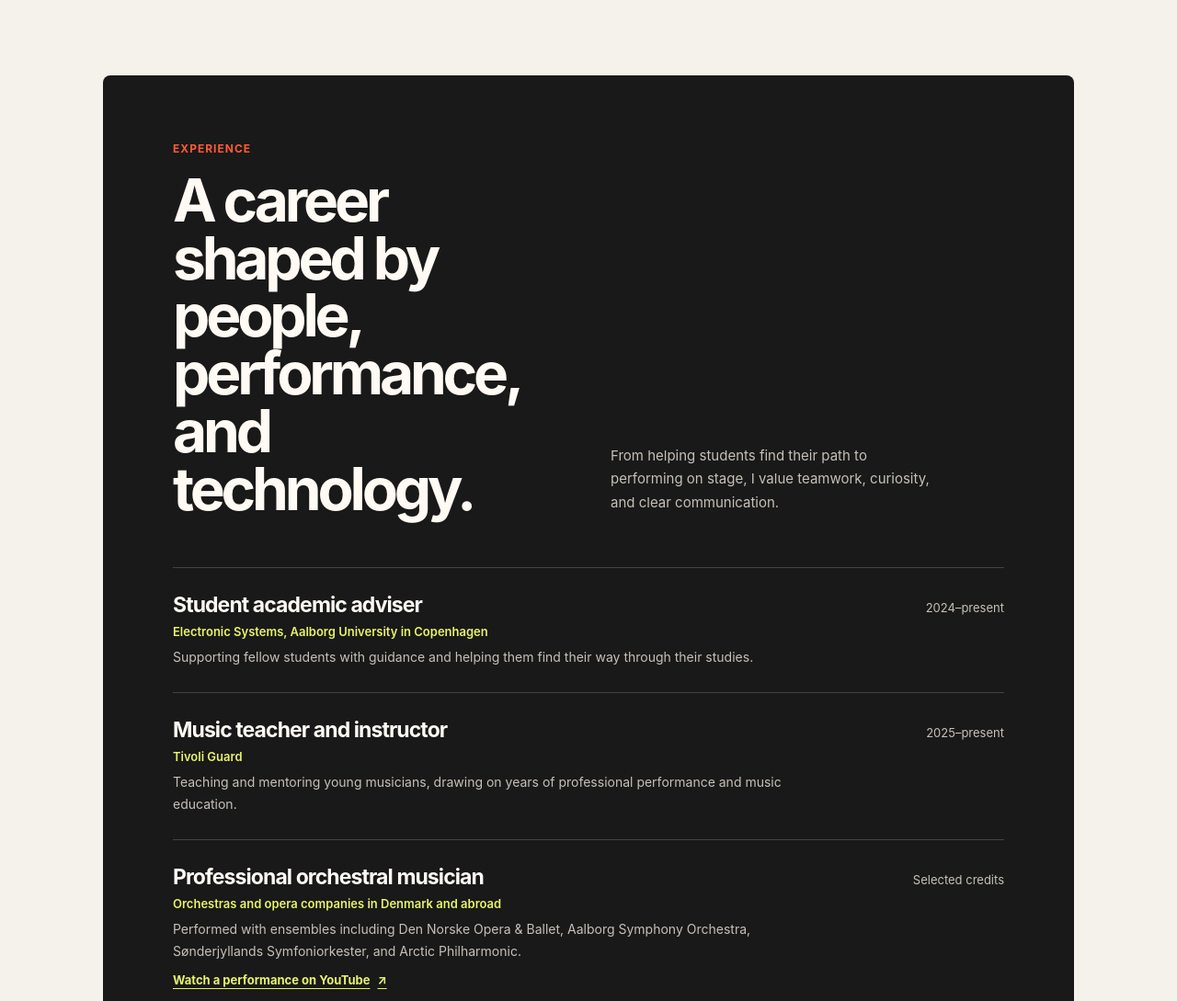
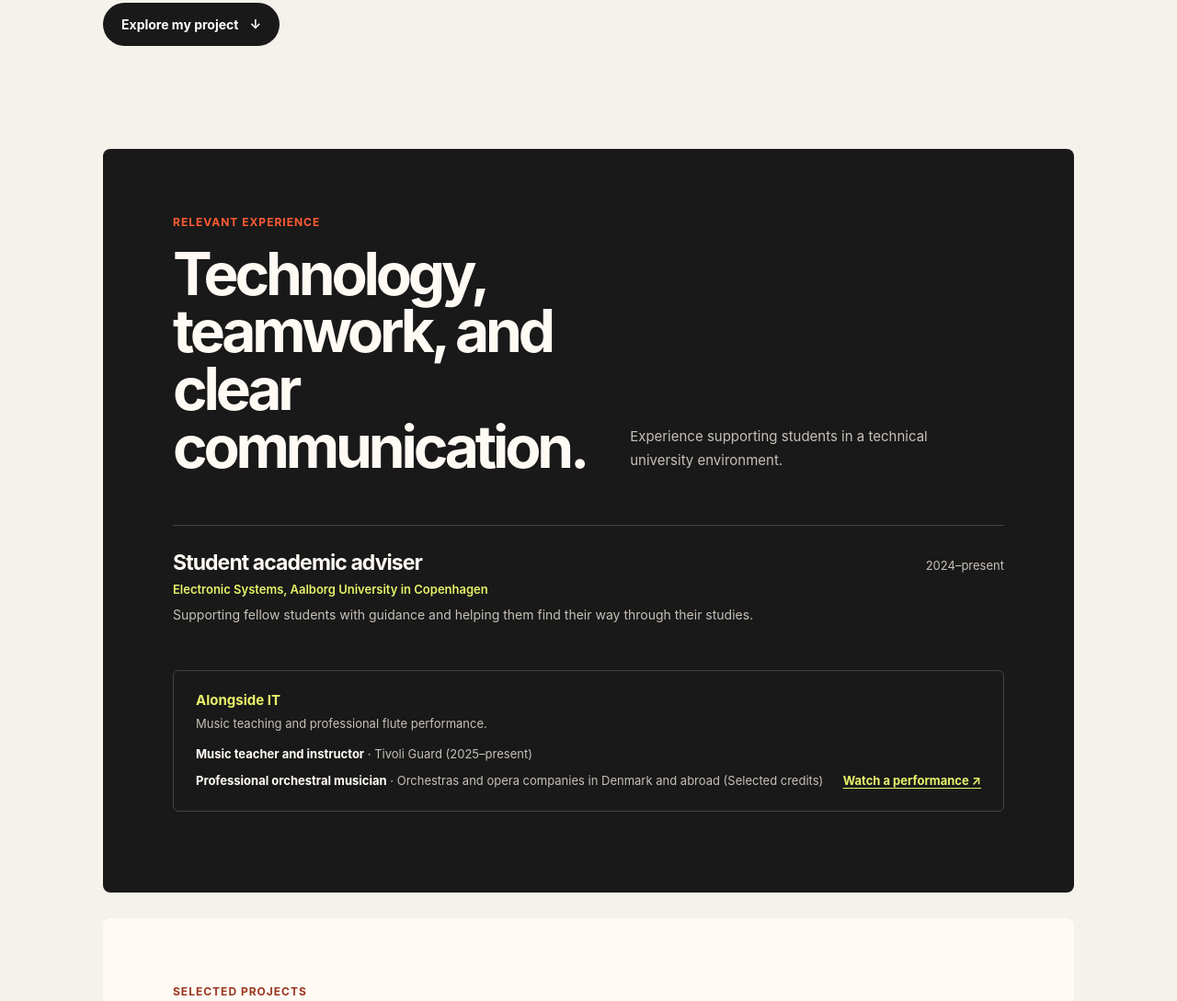
Before and after one commit to vulrikkeholm/portfolio, a website built with Vite: page index.html in a window 1280 px wide. Shown: the part 861-1950 px from the top of the page at 92% size. Built offline with nearby package versions, Linux system fonts and the light colour scheme.

Commit message:
Rebrand portfolio for software roles
Update the homepage messaging to emphasize software development and cybersecurity, add a dedicated other-experience section, and make the music education details more compact. This also refreshes the page metadata, styling, and end-to-end test expectations to match the new positioning.

```diff
--- a/src/content.ts
+++ b/src/content.ts
@@ -22,6 +22,13 @@ type Site = {
     description: string;
     videoUrl?: string;
   }[];
+  otherExperience: {
+    role: string;
+    organization: string;
+    period: string;
+    description: string;
+    videoUrl?: string;
+  }[];
   education: { qualification: string; institution: string; period: string }[];
 };
 
@@ -29,7 +36,7 @@ export const site: Site = {
   name: "Valdemar Ulrikkeholm",
   degree: "Cyber- og computerteknologi",
   introduction:
-    "I’m completing my degree at Aalborg University in Copenhagen. Alongside my technology studies, I bring a long background in music—as a performer, teacher, and mentor.",
+    "My studies have given me practical experience with software development, secure messaging, and web technologies.",
   focusAreas: [
     "Cybersecurity",
     "Software and systems",
@@ -85,6 +92,8 @@ export const site: Site = {
       description:
         "Supporting fellow students with guidance and helping them find their way through their studies.",
     },
+  ],
+  otherExperience: [
     {
       role: "Music teacher and instructor",
       organization: "Tivoli Guard",
--- a/src/main.ts
+++ b/src/main.ts
@@ -62,7 +62,13 @@ if (isProjectPage) {
     </footer>
   `;
 } else {
-  document.title = `${site.name} | Cybersecurity & Computer Technology`;
+  document.title = `${site.name} | Software Development & Cybersecurity`;
+  document
+    .querySelector('meta[name="description"]')
+    ?.setAttribute(
+      "content",
+      `${site.name} is seeking software development roles, with a focus on secure and reliable software.`,
+    );
 
   app.innerHTML = `
   <header class="site-header">
@@ -78,14 +84,14 @@ if (isProjectPage) {
   <main id="top">
     <section class="hero" id="about" aria-labelledby="intro-heading">
       <div class="hero-copy">
-        <p class="eyebrow"><span class="status-dot"></span> Technology, music &amp; mentorship</p>
-        <h1 id="intro-heading">Different disciplines. <span>One curious mind.</span></h1>
+        <p class="eyebrow"><span class="status-dot"></span> Software development · Cybersecurity</p>
+        <h1 id="intro-heading">Junior developer focused on <span>secure software.</span></h1>
         <p class="introduction">
-          I’m <strong>${_.escape(site.name)}</strong>, currently completing a
-          <strong>bachelor’s degree in ${_.escape(site.degree)}</strong>.
+          I’m <strong>${_.escape(site.name)}</strong>, seeking software development opportunities while completing my degree in
+          <strong>${_.escape(site.degree)}</strong>.
           ${_.escape(site.introduction)}
         </p>
-        <a class="text-link" href="#experience">Get to know my experience <span aria-hidden="true">↓</span></a>
+        <a class="text-link" href="#projects">Explore my project <span aria-hidden="true">↓</span></a>
       </div>
       <aside class="profile-card" aria-label="Profile and education">
         <div class="card-topline"><span>PROFILE</span><span>01 / 01</span></div>
@@ -97,7 +103,7 @@ if (isProjectPage) {
           height="1151"
         />
         <p class="card-name">${_.escape(site.name)}</p>
-        <p class="card-caption">Technology · Music · Mentorship</p>
+        <p class="card-caption">Software development · Cybersecurity</p>
         <div class="card-divider"></div>
         <p class="card-label">EDUCATION</p>
         <p class="card-degree">${_.escape(site.degree)}</p>
@@ -105,9 +111,9 @@ if (isProjectPage) {
     </section>
     <section class="experience-section" id="experience" aria-labelledby="experience-heading">
       <div class="section-heading">
-        <p class="eyebrow">EXPERIENCE</p>
-        <h2 id="experience-heading">A career shaped by people, performance, and technology.</h2>
-        <p class="section-intro">From helping students find their path to performing on stage, I value teamwork, curiosity, and clear communication.</p>
+        <p class="eyebrow">RELEVANT EXPERIENCE</p>
+        <h2 id="experience-heading">Technology, teamwork, and clear communication.</h2>
+        <p class="section-intro">Experience supporting students in a technical university environment.</p>
       </div>
       <ol class="experience-list">
         ${site.experience
@@ -130,6 +136,26 @@ if (isProjectPage) {
           )
           .join("")}
       </ol>
+      <aside class="other-experience" aria-labelledby="other-experience-heading">
+        <h3 id="other-experience-heading">Alongside IT</h3>
+        <p>Music teaching and professional flute performance.</p>
+        <ul>
+          ${site.otherExperience
+            .map(
+              (role) => `
+                <li>
+                  <span><strong>${_.escape(role.role)}</strong> · ${_.escape(role.organization)} (${_.escape(role.period)})</span>
+                  ${
+                    role.videoUrl
+                      ? `<a href="${_.escape(role.videoUrl)}" target="_blank" rel="noopener noreferrer">Watch a performance <span aria-hidden="true">↗</span></a>`
+                      : ""
+                  }
+                </li>
+              `,
+            )
+            .join("")}
+        </ul>
+      </aside>
     </section>
     <section class="projects-section" id="projects" aria-labelledby="projects-heading">
       <div class="section-heading">
@@ -178,7 +204,8 @@ if (isProjectPage) {
       <div class="education-content">
         <h2 id="education-heading">${_.escape(site.degree)}</h2>
         <p>Aalborg University in Copenhagen · 2023–2026</p>
-        <h3 class="music-education-heading">Earlier studies in music</h3>
+        <details class="additional-education">
+          <summary>Earlier music education</summary>
           <ul class="education-list">
             ${site.education
               .map(
@@ -194,6 +221,7 @@ if (isProjectPage) {
               )
               .join("")}
           </ul>
+        </details>
       </div>
     </section>
   </main>
--- a/src/styles.css
+++ b/src/styles.css
@@ -299,6 +299,55 @@ h1 span {
   border-top: 1px solid #45433f;
 }
 
+.other-experience {
+  margin-top: 22px;
+  padding: 22px 24px;
+  border: 1px solid #45433f;
+  border-radius: 6px;
+}
+
+.other-experience h3 {
+  margin-bottom: 6px;
+  color: var(--lemon);
+  font-size: 15px;
+}
+
+.other-experience > p,
+.other-experience li {
+  color: #c7c0b8;
+  font-size: 13px;
+  line-height: 1.6;
+}
+
+.other-experience > p {
+  margin-bottom: 12px;
+}
+
+.other-experience ul {
+  display: grid;
+  gap: 8px;
+  margin: 0;
+  padding: 0;
+  list-style: none;
+}
+
+.other-experience li {
+  display: flex;
+  flex-wrap: wrap;
+  justify-content: space-between;
+  gap: 8px 20px;
+}
+
+.other-experience strong {
+  color: #fffaf4;
+}
+
+.other-experience a {
+  color: var(--lemon);
+  font-weight: 650;
+  text-underline-offset: 3px;
+}
+
 .experience-topline {
   display: flex;
   justify-content: space-between;
@@ -581,15 +630,23 @@ h1 span {
   font-weight: 700;
 }
 
-.music-education-heading {
-  margin: 28px 0 10px;
+.additional-education {
+  margin-top: 28px;
+  border-top: 1px solid rgb(25 25 25 / 24%);
+  padding-top: 16px;
+}
+
+.additional-education summary {
+  width: fit-content;
+  cursor: pointer;
   font-size: 14px;
+  font-weight: 700;
 }
 
 .education-list {
   display: grid;
   gap: 12px;
-  margin: 0;
+  margin: 18px 0 0;
   padding: 0;
   list-style: none;
 }
```
Also changed, not shown: tests/e2e/home.spec.ts (+8 -8 lines). Lines whose indentation alone changed are shown as unchanged.
